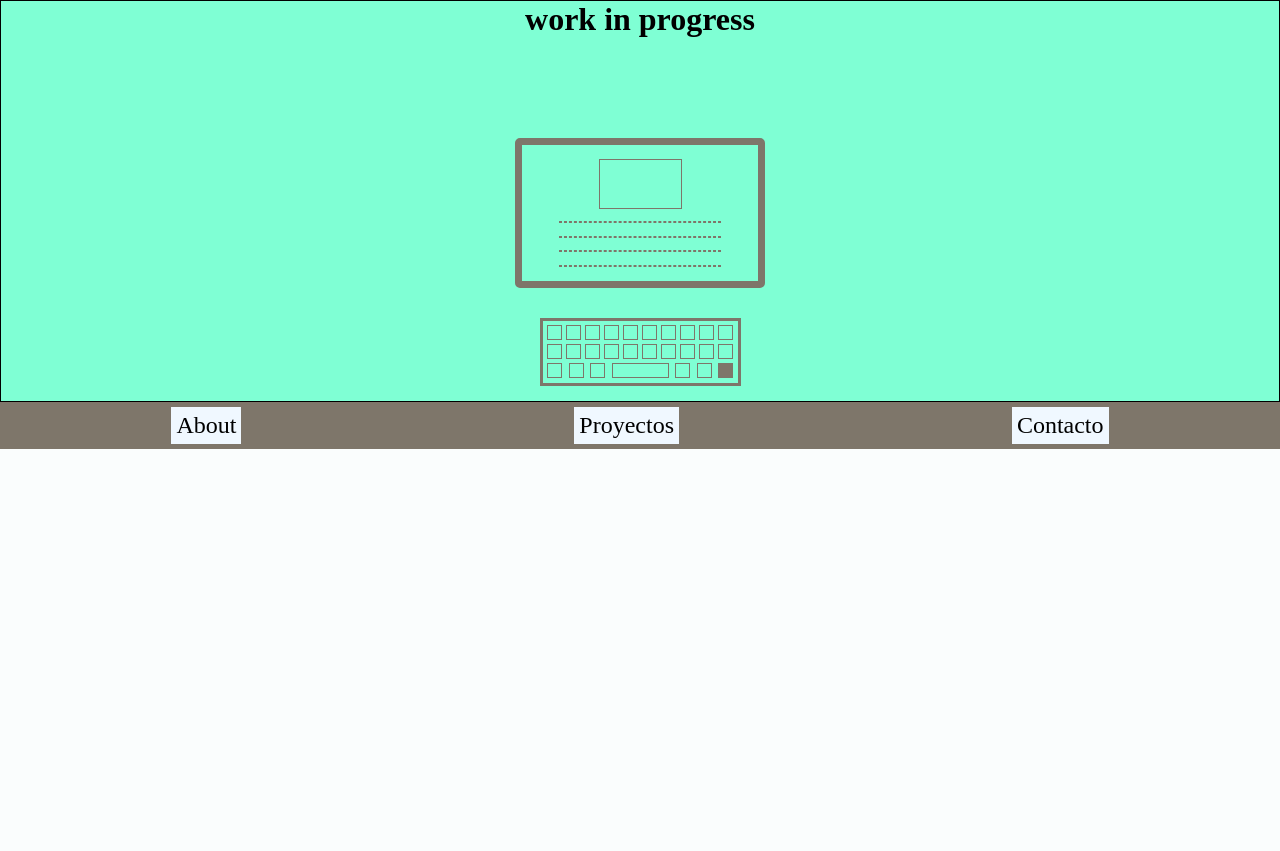
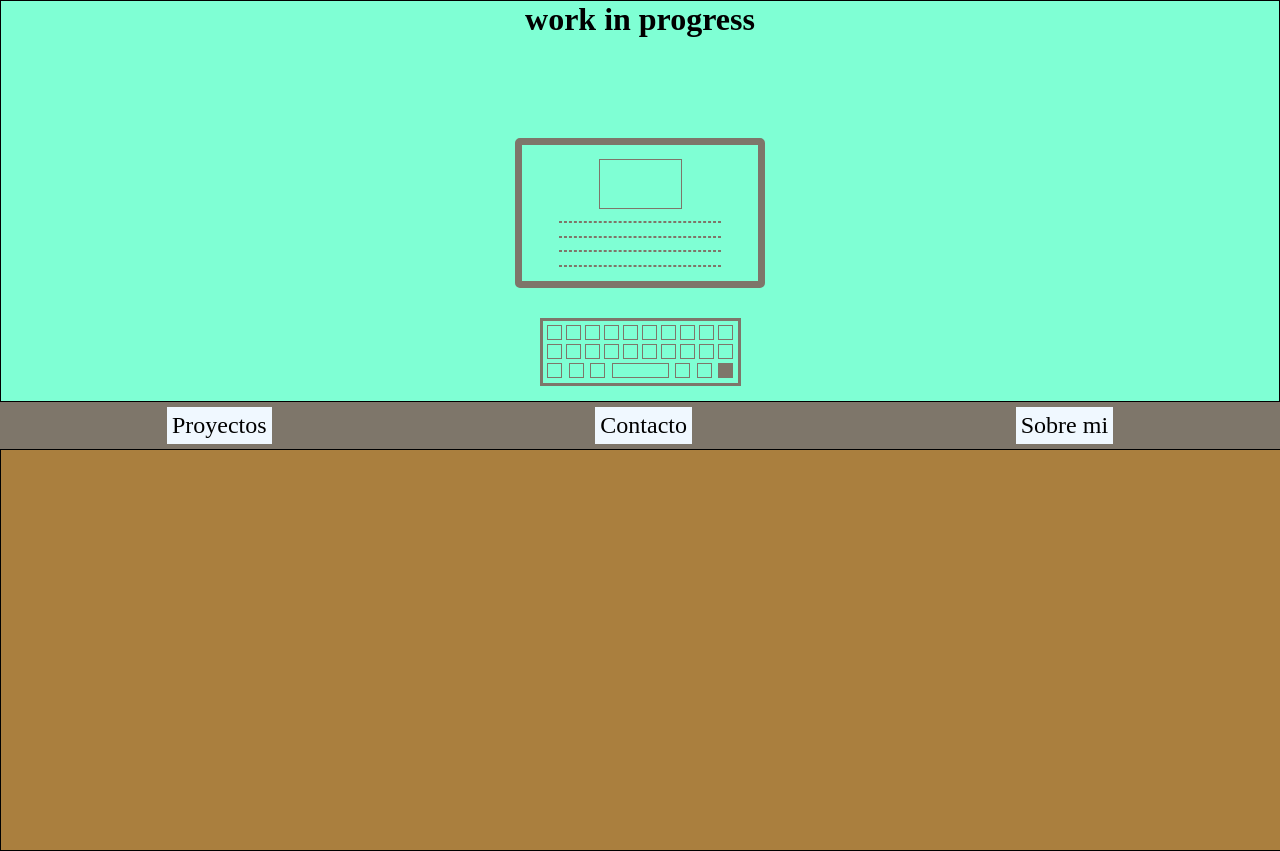
Before and after one commit to agusc92/portafolio, a plain HTML site: page index.html in a window 1280 px wide. Before the commit the page ends 800 px from the top, so only its background shows below. Drawn offline with Linux system fonts and the light colour scheme.

Commit message:
antes de asincronico

```diff
--- a/index.html
+++ b/index.html
@@ -1,5 +1,5 @@
 <!DOCTYPE html>
-<html lang="en">
+<html lang="es">
 <head>
     <meta charset="UTF-8">
     <meta name="viewport" content="width=device-width, initial-scale=1.0">
@@ -64,12 +64,18 @@
             </div>
         </div>
         <nav class="cabecera-barranavegacion">
-            <div class="boton-barranavegacion">About</div>
             <div class="boton-barranavegacion">Proyectos</div>
             <div class="boton-barranavegacion">Contacto</div>
+            <div class="boton-barranavegacion">Sobre mi</div>
         </nav>
     </header>
-    <main>
+    <main class="flex_column">
+        <!-- <aside name="publicidad" id="publicidad" class="contenedorPublicidad">
+
+        </aside> -->
+        <section name="contenedorPagina" id="contenedorPagina" class="contenedorPagina">
+
+        </section>
 
     </main>
     <footer>
--- a/styles.css
+++ b/styles.css
@@ -3,6 +3,7 @@
     --claro:#7e766a;
 
 }
+/* estructura general */
 body{
     background-color: rgb(250, 253, 253);
 }
@@ -17,30 +18,17 @@ h1{
 .back_white{
     background-color: var(--claro);
 }
-.teclado div.barra{
-    width:55px
-}
-.cabecera-logo{
-    align-items: center;
-
-}
+/* header y logo */
 .cabecera-contenedor{
     align-items: center;
     background-color: aquamarine;
     border: solid 1px black;
     padding-bottom: 15px;
 }
-.cabecera-barranavegacion{
-    display: flex;
-    justify-content: space-around;
-    background-color: #7e766a;
-    padding: 5px;
-}
-.boton-barranavegacion{
-    font-size: 1.5em;
-    background-color: aliceblue;
-    padding: 5px;
-    cursor: pointer;
+
+.cabecera-logo{
+    align-items: center;
+
 }
 .monitor{
     box-sizing: border-box;
@@ -52,7 +40,6 @@ h1{
     height: 150px;
     padding: 8px 37px 8px 37px;
 }
-
 .monitor div{
     height: 0;
     border: 1px dashed var(--claro);
@@ -68,7 +55,9 @@ h1{
     border: 3px solid var(--claro);
     padding: 1%;
 }
-
+.teclado div.barra{
+    width:55px
+}
 .teclado>div{
     display: flex;
     justify-content: space-between;
@@ -81,6 +70,39 @@ h1{
     height: 13px;
     width: 13px;
 }
-.teclado div.barra{
-    width:55px
+
+/* barra de navegacion */
+
+.cabecera-barranavegacion{
+    display: flex;
+    justify-content: space-around;
+    background-color: #7e766a;
+    padding: 5px;
 }
+.boton-barranavegacion{
+    font-size: 1.5em;
+    background-color: aliceblue;
+    padding: 5px;
+    cursor: pointer;
+}
+
+/*arranca el main */
+
+
+ /* .contenedorPublicidad{
+    width: 100%;
+    height: 20px;
+    background-color: aquamarine;
+    border: solid 1px green;
+} */
+.contenedorPagina{
+    border: solid 1px black;
+    background-color: #aa7f3e;
+    width: 100%;
+    height: 400px;
+}
+
+
+
+
+/* contenedor de la pagina */
```
